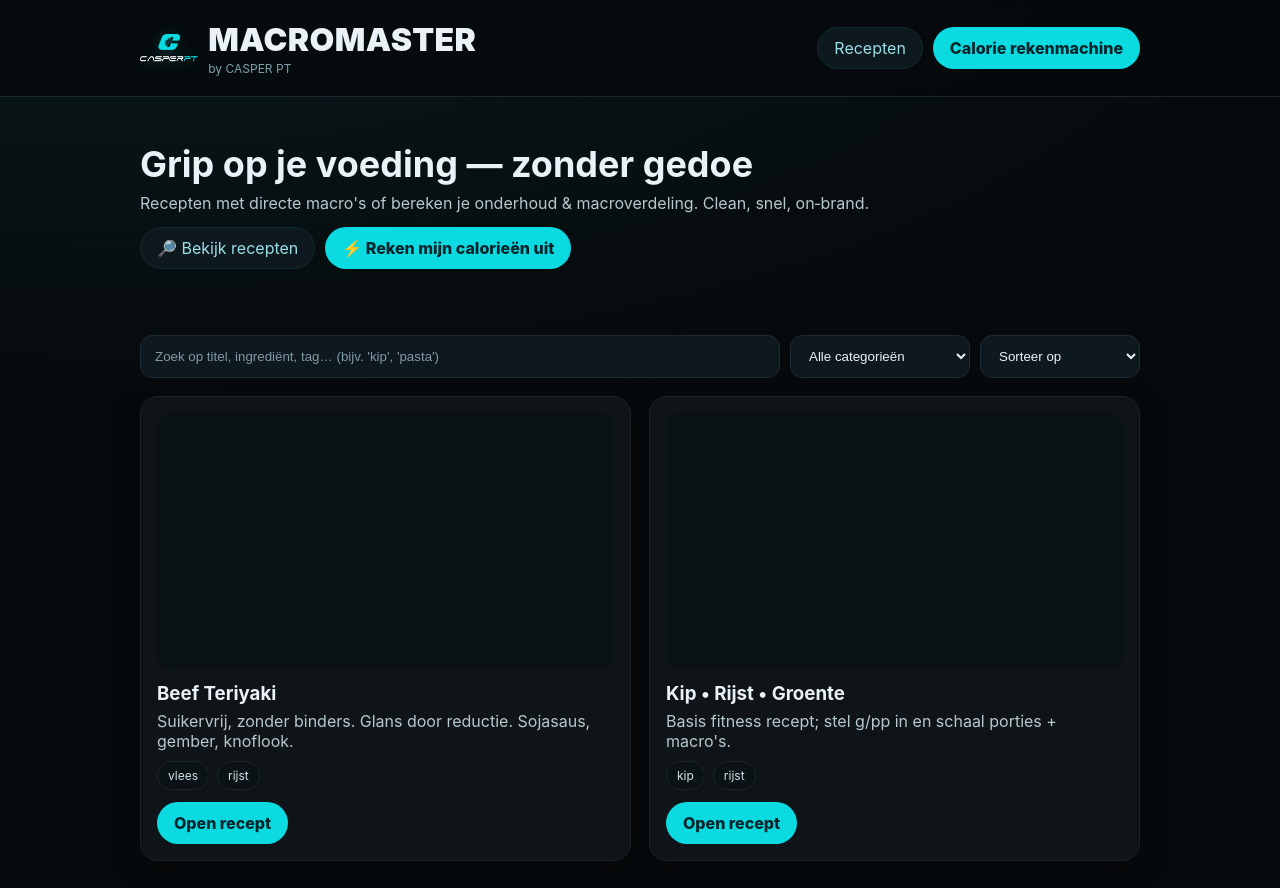
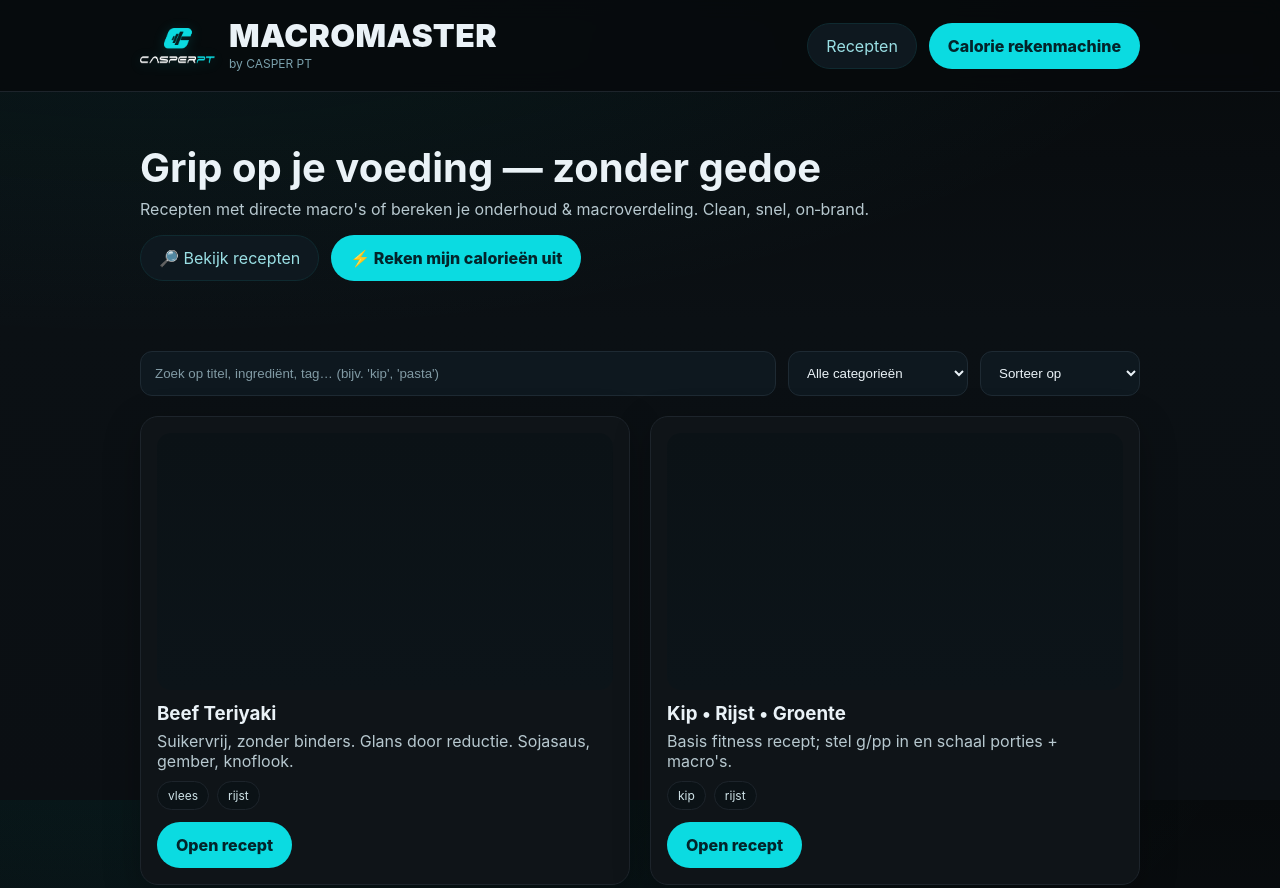
Before and after one commit to caspernieskens01-coder/MacroMaster, a plain HTML site: page index.html in a window 1280 px wide. Shown: the top 888 px of the page. Drawn offline with Linux system fonts and the light colour scheme.

Commit message:
Update index.html

```diff
--- a/index.html
+++ b/index.html
@@ -9,40 +9,47 @@
   <style>
     :root{
       --bg:#070a0c;--card:#0f1418;--muted:#a3a3a3;--text:#eaf2f7;--acc:#0BDBE1;--chip:#0b1216;--border:#1d242b;
-      --radius:18px;--radius-sm:12px;--shadow:0 8px 30px rgba(0,0,0,.25)
+      --radius:18px;--radius-sm:12px;--shadow:0 10px 36px rgba(0,0,0,.28)
     }
     *{box-sizing:border-box}
-    body{margin:0;font-family:Inter,system-ui,-apple-system,Segoe UI,Roboto,Arial;background:radial-gradient(1200px 500px at 10% -10%,rgba(11,219,225,.08),transparent),var(--bg);color:var(--text)}
+    html,body{margin:0;height:100%}
+    body{font-family:Inter,system-ui,-apple-system,Segoe UI,Roboto,Arial;background:
+      radial-gradient(1100px 420px at 12% -10%,rgba(11,219,225,.08),transparent),
+      linear-gradient(180deg,#070a0c,#0b1014 40%,#0b0f13);
+      color:var(--text)}
     img{display:block;max-width:100%}
     .wrap{max-width:1040px;margin:0 auto;padding:20px}
 
     /* header */
-    header{position:sticky;top:0;z-index:10;background:rgba(7,10,12,.85);backdrop-filter:blur(10px);border-bottom:1px solid var(--border)}
-    .brand{display:flex;align-items:center;justify-content:space-between;gap:14px}
-    .brand-left{display:flex;align-items:center;gap:10px}
-    .logo{height:28px;width:auto;filter:drop-shadow(0 2px 6px rgba(11,219,225,.2))}
-    .title{font-weight:900;letter-spacing:.4px;margin:0}
-    .by{font-size:12px;color:#7aa0ab;margin-top:2px}
-    .nav{display:flex;gap:10px}
+    header{position:sticky;top:0;z-index:20;background:rgba(7,10,12,.85);backdrop-filter:blur(10px);border-bottom:1px solid var(--border)}
+    .brand{display:flex;align-items:center;justify-content:space-between;gap:14px;min-height:72px}
+    .brand-left{display:flex;align-items:center;gap:14px}
+    .logo{height:36px;width:auto;filter:drop-shadow(0 2px 6px rgba(11,219,225,.18))}
+    .title{font-weight:900;letter-spacing:.4px;margin:0;line-height:1}
+    .by{font-size:12px;color:#7aa0ab;margin-top:4px}
+    .nav{display:flex;gap:12px}
     .chip{display:inline-flex;align-items:center;gap:8px;padding:8px 12px;border:1px solid var(--border);border-radius:999px;background:var(--chip);color:#cfe3e8;font-size:12px}
-    .btn{all:unset;cursor:pointer;padding:10px 16px;border-radius:999px;border:1px solid #0f2a30;background:#0e181f;color:#9adfe4}
+    .btn{all:unset;cursor:pointer;padding:12px 18px;border-radius:999px;border:1px solid #0f2a30;background:#0e181f;color:#9adfe4;transition:transform .12s ease, box-shadow .12s ease, background .12s ease}
+    .btn:hover{transform:translateY(-1px);box-shadow:0 8px 24px rgba(0,0,0,.25)}
+    .btn:focus-visible{outline:2px solid var(--acc);outline-offset:2px}
     .btn.acc{background:var(--acc);color:#03242a;font-weight:800;border-color:transparent}
+    .btn.acc:hover{box-shadow:0 10px 26px rgba(11,219,225,.25)}
 
     /* hero */
-    .hero{padding:28px 0 8px}
-    .hero h2{font-size:36px;line-height:1.1;margin:0 0 8px}
-    .sub{color:#b7c8cf;margin:6px 0 14px}
-    .cta{display:flex;gap:10px;flex-wrap:wrap}
+    .hero{padding:34px 0 10px}
+    .hero h2{font-size:40px;line-height:1.08;margin:0 0 10px}
+    .sub{color:#b7c8cf;margin:6px 0 16px}
+    .cta{display:flex;gap:12px;flex-wrap:wrap}
 
     /* search + grid */
-    .searchbar{display:grid;grid-template-columns:1fr 180px 160px;gap:10px;margin:18px 0}
-    .input,select{background:#0e181f;border:1px solid #1e2a33;color:var(--text);padding:12px 14px;border-radius:var(--radius-sm);outline:none}
+    .searchbar{display:grid;grid-template-columns:1fr 180px 160px;gap:12px;margin:20px 0}
+    .input,select{background:#0e181f;border:1px solid #1e2a33;color:var(--text);padding:13px 14px;border-radius:var(--radius-sm);outline:none}
     .input::placeholder{color:#819aa4}
 
-    .grid{display:grid;grid-template-columns:repeat(12,1fr);gap:18px}
-    .card{grid-column:span 6;background:var(--card);border:1px solid var(--border);border-radius:var(--radius);padding:16px;box-shadow:var(--shadow);transition:transform .12s ease}
-    .card:hover{transform:translateY(-2px)}
-    .thumb{aspect-ratio:16/9;border-radius:14px;overflow:hidden;background:#0b1216;margin-bottom:12px}
+    .grid{display:grid;grid-template-columns:repeat(12,1fr);gap:20px}
+    .card{grid-column:span 6;background:var(--card);border:1px solid var(--border);border-radius:var(--radius);padding:16px;box-shadow:var(--shadow);transition:transform .12s ease, box-shadow .12s ease}
+    .card:hover{transform:translateY(-2px);box-shadow:0 14px 40px rgba(0,0,0,.32)}
+    .thumb{aspect-ratio:16/9;border-radius:14px;overflow:hidden;background:linear-gradient(180deg,#0b1216,#0c1419);margin-bottom:12px;display:flex;align-items:center;justify-content:center;color:#62727a}
     .card h3{margin:0 0 6px}
     .desc{color:#b7c8cf;margin:0 0 10px}
     .tagbar{display:flex;gap:8px;flex-wrap:wrap;margin:6px 0 12px}
@@ -74,11 +81,15 @@
       .searchbar{grid-template-columns:1fr 1fr}
       .two{grid-template-columns:1fr}
       .inputs{grid-template-columns:repeat(2,1fr)}
+      .hero h2{font-size:32px}
     }
     @media (max-width:640px){
       .grid{gap:14px}
       .card{grid-column:span 12}
       .inputs{grid-template-columns:1fr}
+    }
+    @media (prefers-reduced-motion:reduce){
+      *,*::before,*::after{animation:none!important;transition:none!important}
     }
   </style>
 </head>
@@ -86,7 +97,7 @@
   <header>
     <div class="wrap brand">
       <div class="brand-left">
-        <img class="logo" src="img/logo.png" alt="Macromaster logo">
+        <img class="logo" src="/img/logo.svg" alt="Macromaster logo" onerror="this.src='/img/logo.png'">
         <div>
           <h1 class="title">MACROMASTER</h1>
           <div class="by">by CASPER PT</div>
```
